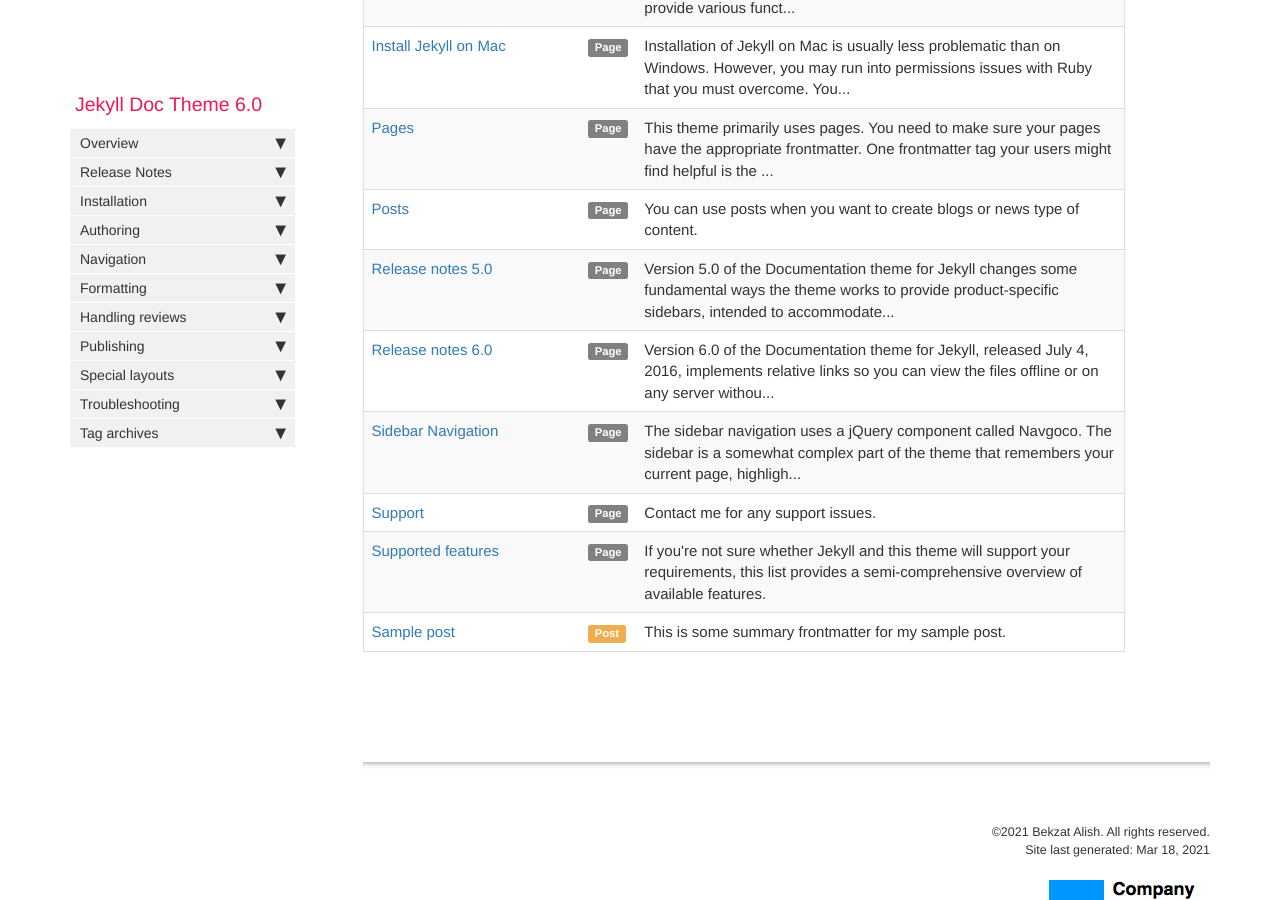
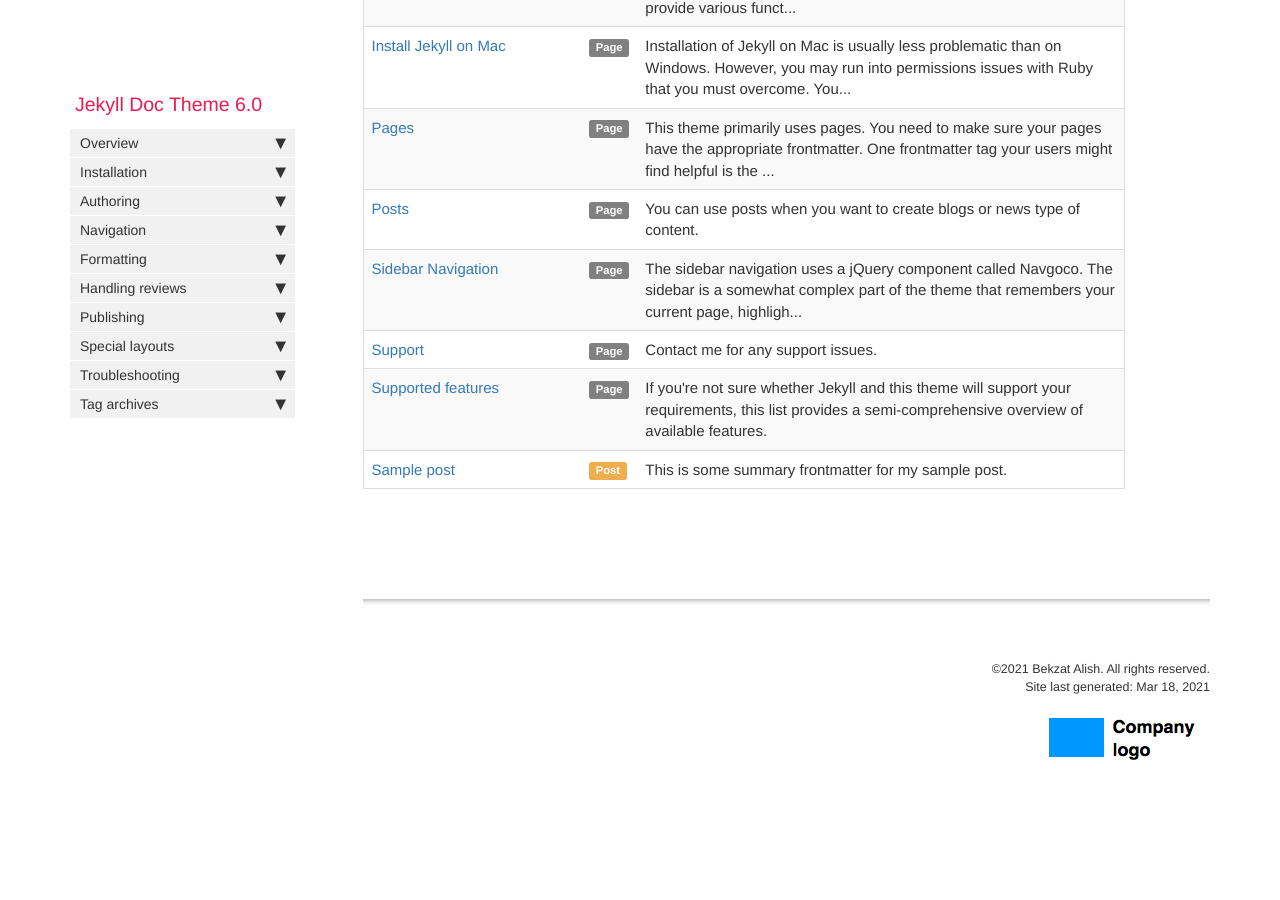
Before and after one commit to bekzatalish/zero2ml, a Jekyll site: the page built from pages/tags/tag_getting_started.md, in a window 1280 px wide and 900 px high, scrolled down 482 px. Built offline with Jekyll 4.4.1, drawn with Linux system fonts in a browser that asks for light colours; comment, search, counter and statistics services are not loaded; after the commit the page ends 1318 px from its top, so only the background shows below that; some of the changed lines change nothing that is shown.

Commit message:
Deleted unnecessary pages

```diff
--- a/_data/sidebars/mydoc_sidebar.yml
+++ b/_data/sidebars/mydoc_sidebar.yml
@@ -42,18 +42,6 @@
 
     - title: Support
       url: /mydoc_support.html
-      output: web, pdf
-
-  - title: Release Notes
-    output: web, pdf
-    folderitems:
-
-    - title: 6.0 Release notes
-      url: /mydoc_release_notes_60.html
-      output: web, pdf
-
-    - title: 5.0 Release notes
-      url: /mydoc_release_notes_50.html
       output: web, pdf
 
   - title: Installation
--- a/pages/mydoc/mydoc_release_notes_50.md
+++ /dev/null
@@ -1,48 +0,0 @@
----
-title: Release notes 5.0
-tags: [getting_started]
-keywords: release notes, announcements, what's new, new features
-last_updated: July 3, 2016
-summary: "Version 5.0 of the Documentation theme for Jekyll changes some fundamental ways the theme works to provide product-specific sidebars, intended to accommodate a site where multiple products are grouped together on the same site rather than generated out as separate outputs."
-sidebar: mydoc_sidebar
-permalink: mydoc_release_notes_50.html
-folder: mydoc
----
-
-## Unique sidebars for each product
-
-In previous versions of the theme, I built the theme to generate different outputs for different scenarios based on various filtering attributes that might include product, version, platform, and audience variants.
-
-However, this model results in siloed outputs and lots of separate file directories to manage. Instead of having 30 separate sites for your content (or however many variants you might have been producing), in this version of the theme I've moved towards a strategy of having one site with multiple products.
-
-For each product, you can associate a unique sidebar with each of the product's pages. This allows you to have all your documentation on one site, but with separate navigation that is tailored to a view of that product.
-
-You can still output to both web and PDF. And if you really need multiple site outputs, you can still do so by using multiple configuration files that trigger different builds. But my conclusion after using the multiple site output model for some years is that it's a bad practice for tech comm.
-
-## Permalinks
-
-With this theme, since you'll be publishing to one site, I've implement permalinks instead of relative links. Using permalinks means the way you store pages is much more flexible. You can store topics in folders and subfolders, etc., to any degree. But note that with permalinks you can't view the content offline (outside of Jekyll's preview server) nor on a separate site other than the one specified in the configuration file. Permalinks are how Jekyll was designed to work, and the sites just work better that way.
-
-## Kramdown and Rouge
-
-I also switched from redcarpet and Pygments to Kramdown and Rouge to align with the current direction of Jekyll 3.0. Kramdown is a Markdown filter (it's slightly different from Github-flavored Markdown). Rouge is a syntax highlighter. Pygments had some dependencies on Python, which made it more cumbersome for Windows users.
-
-## Blog feature
-
-I included a blog feature with this version of the theme. You can write posts and view them through the News link. There's also an archive for blog posts that sorts posts by year.
-
-Additionally, the tagging system works across both the blog and pages, so your tags allow users to move laterally across the site based on topics they're interested in. When you view a tag archive, the sidebar shows a list of tags.
-
-## Updated documentation
-
-I updated the documentation for  the theme. The switch from the multi-site outputs to the single-site with multiple sidebars required updating a lot of different parts of the documentation and code.
-
-## Fixed errors
-
-Previously I had some errors with the HTML that showed up in w3c HTML validator analyses. This caused some small problems in certain browsers or systems less tolerant of the errors. I fixed all of the errors.
-
-## Accessing the old theme
-
-If you want to access the old theme, you can still find it [here](https://github.com/tomjoht/jekylldoctheme-separate-outputs).
-
-{% include links.html %}
--- a/pages/mydoc/mydoc_release_notes_60.md
+++ /dev/null
@@ -1,40 +0,0 @@
----
-title: Release notes 6.0
-tags: [getting_started]
-keywords: release notes, announcements, what's new, new features
-last_updated: July 16, 2016
-summary: "Version 6.0 of the Documentation theme for Jekyll, released July 4, 2016, implements relative links so you can view the files offline or on any server without configuring urls and baseurls. Additionally, you can store pages in subdirectories. Templates for alerts and images are available."
-sidebar: mydoc_sidebar
-permalink: mydoc_release_notes_60.html
-folder: mydoc
----
-
-## Relative links
-
-You can now view the site offline rather than solely through the Jekyll preview server or deployed on a web server. The linking approach in both the sidebar and with inline links uses relative linking throughout.
-
-## Subfolders for pages
-
-You can creates folders and subfolders for your pages, similar to how you can store posts in folders and subfolders. When Jekyll builds the site, all pages get pushed into the root directory as single html files (rather than being pushed inside folders, or remaining in subfolders). See [Pages][mydoc_pages] for more details.
-
-## Alerts templates
-
-You can use include templates for notes, tips, and warnings. These include templates make it easier to insert notes. If you make an error, you're immediately made aware since the site won't build. See [Alerts][mydoc_alerts] for more details.
-
-## Image templates
-
-Similar to alerts, images also have include templates. You can insert both regular images and inline images, such as images that are a button or icon. See [Images][mydoc_images] for more details.
-
-## Automated links using Markdown formatting
-
-Instead of using YAML references to handle links, I've switched to a Markdown reference style approach. A links.html file iterates through the sidebar files and formats the content in the Markdown reference. You then just use Markdown syntax for the links. See [Links][mydoc_hyperlinks] for more details.
-
-## Workflow maps
-
-If you want to display a workflow map for a process, you can do so by adding some properties in your frontmatter. The workflow map helps guide users through a process. Both simple and complex workflow maps are available. For more details, see [Workflow maps][mydoc_workflow_maps].
-
-## Upgrading
-
-If you want to upgrade from an earlier version of the theme, I recommend that you download the new theme and copy of your Markdown files into the new theme. You'll then need to make adjustments to your page frontmatter, to the sidebar table of contents, links, image references, and alert references. In short, there's no easy upgrade path. But all of this won't take too long if you don't have mountains of content.
-
-{% include links.html %}
```
